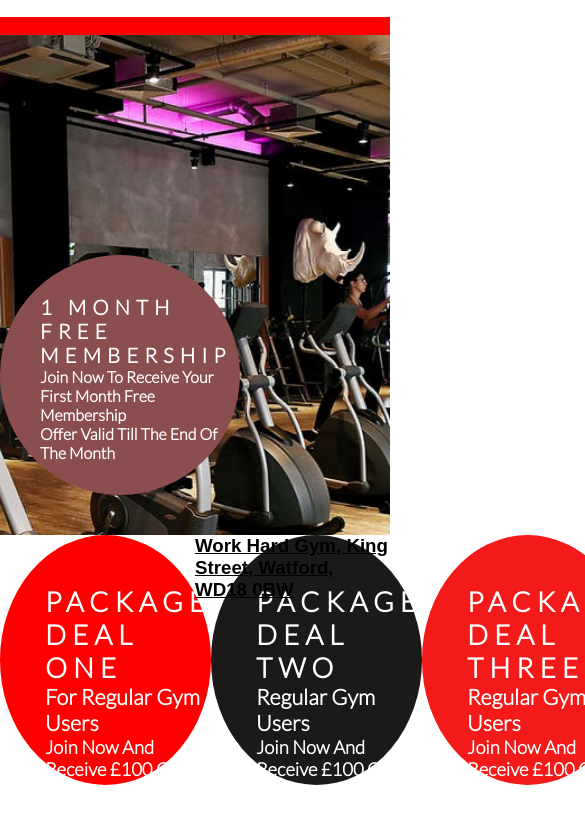
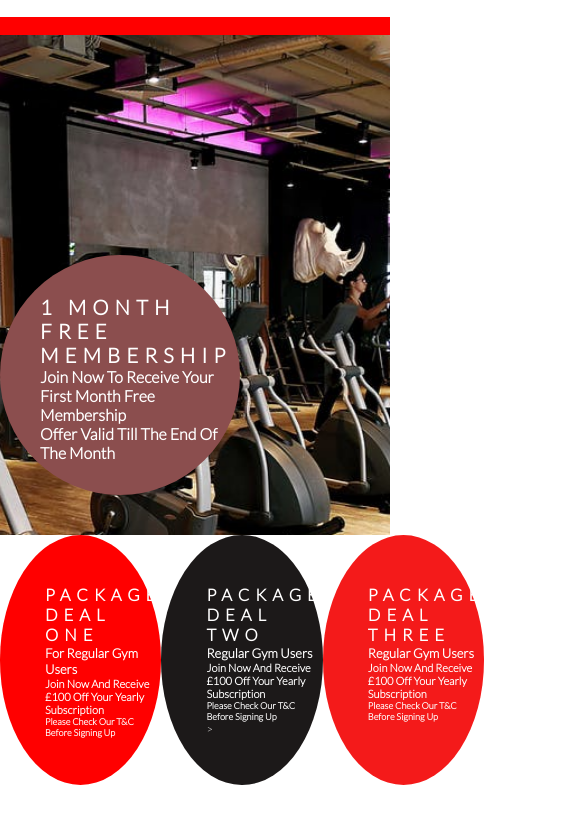
Before and after one commit to Shanbashir1/workhardgym, a plain HTML site: page index.html in a window 390 px wide. Shown: the part 213-1045 px from the top of the page, 585 px wide, since content can reach past the window. Drawn offline with Linux system fonts and the light colour scheme.

Commit message:
Ammended media queries to fit in place a 1000px no longer starting from 1200px#

```diff
--- a/assets/style.css
+++ b/assets/style.css
@@ -238,12 +238,17 @@ text-align: center;
 /* large media to medium screen size from 1200px wide and down */
 @media screen and (max-width: 1000px) {
     #membership {
-        width: 50%;
+        width: 100%;
         height: 300px;
         margin-left: auto;
         float: left;
         text-align: center;
+        font-size: 60%;
+
+
     }
+
+
     #menu {
         clear: left;
         float: left;
@@ -258,6 +263,7 @@ text-align: center;
     #address-text {
         padding: 0;
         text-align: left;
+        clear: both;
     }
 
    br {
```
